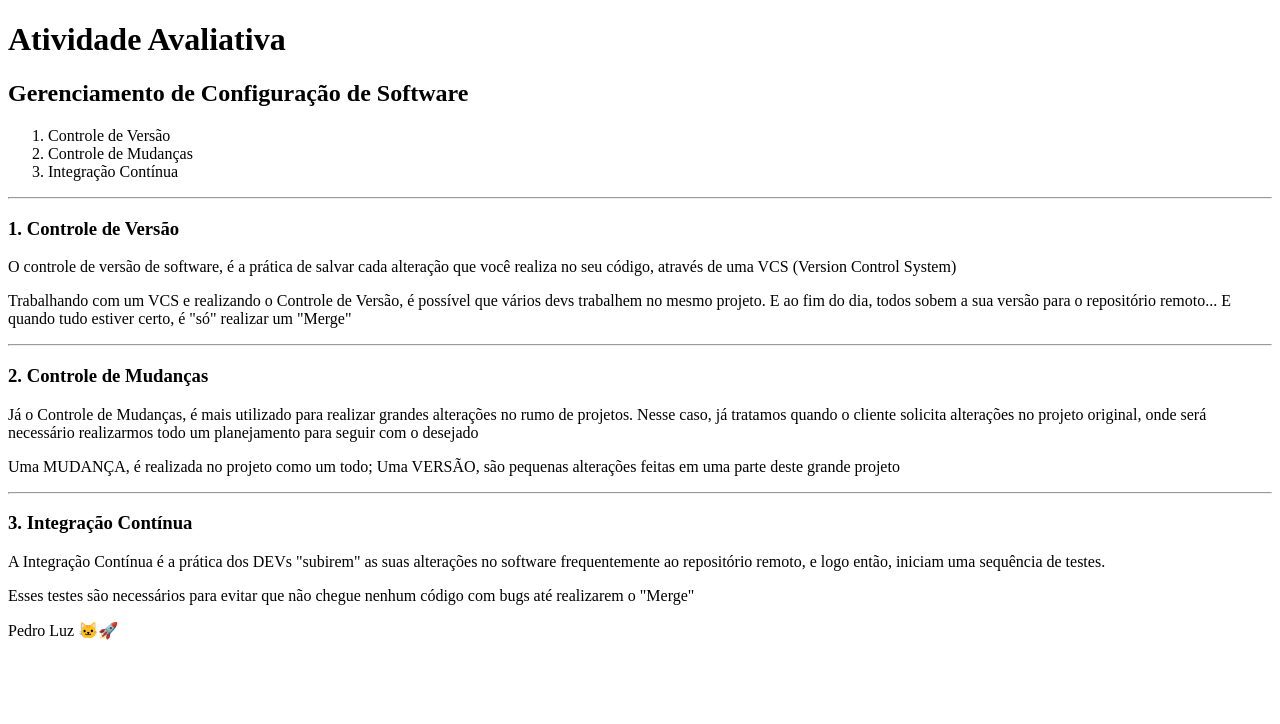
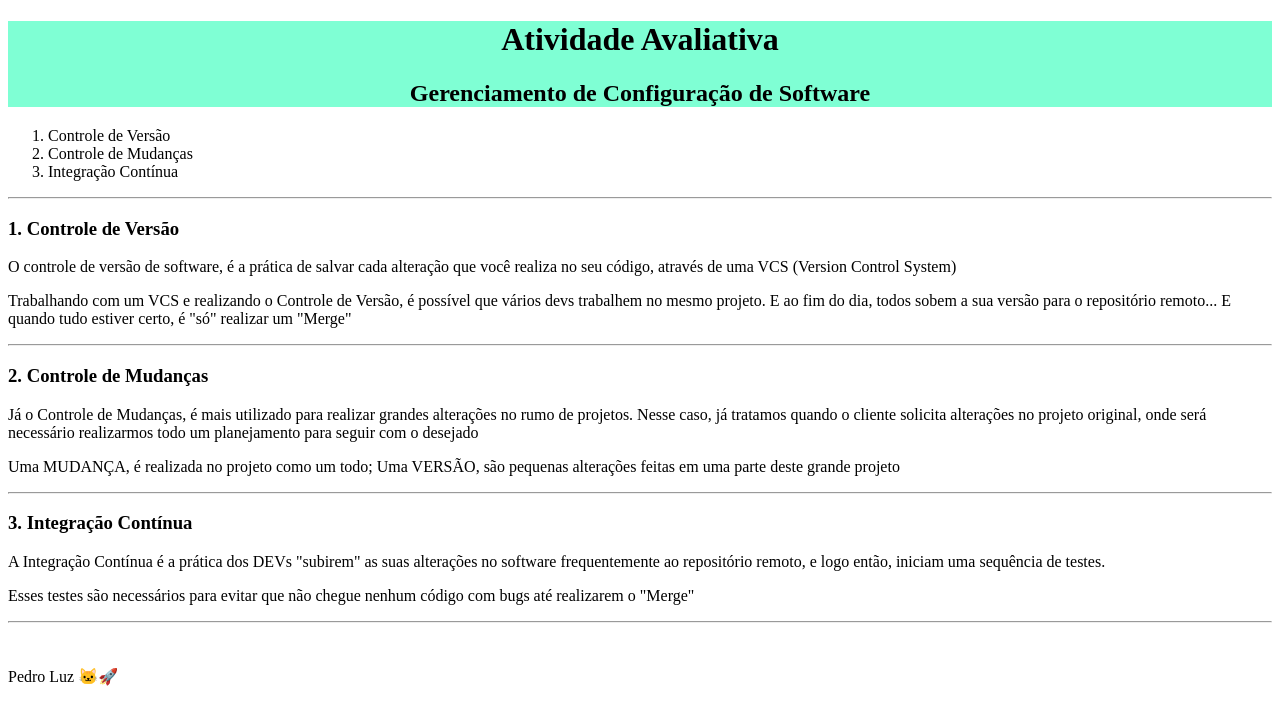
Before and after one commit to pedroLuz144/cltversion, a plain HTML site: page index.html in a window 1280 px wide. Drawn offline with Linux system fonts and the light colour scheme.

Commit message:
Add files via upload

```diff
--- a/index.html
+++ b/index.html
@@ -5,6 +5,7 @@
     <meta http-equiv="X-UA-Compatible" content="IE=edge">
     <meta name="viewport" content="width=device-width, initial-scale=1.0">
     <title>Atividade Avaliativa</title>
+    <link rel="stylesheet" href="style.css">
 </head>
 <body>
     <header><h1>Atividade Avaliativa</h1>
@@ -29,7 +30,9 @@
     <h3>3. Integração Contínua</h3>
         <p>A Integração Contínua é a prática dos DEVs "subirem" as suas alterações no software frequentemente ao repositório remoto, e logo então, iniciam uma sequência de testes.</p>
         <p>Esses testes são necessários para evitar que não chegue nenhum código com bugs até realizarem o "Merge"</p>
+    <hr>
 
+    <br><br>
     <footer>Pedro Luz 🐱‍🚀</footer>
 </body>
 </html>
--- /dev/null
+++ b/style.css
@@ -0,0 +1,4 @@
+header {
+    text-align: center;
+    background-color: aquamarine;
+}
```
